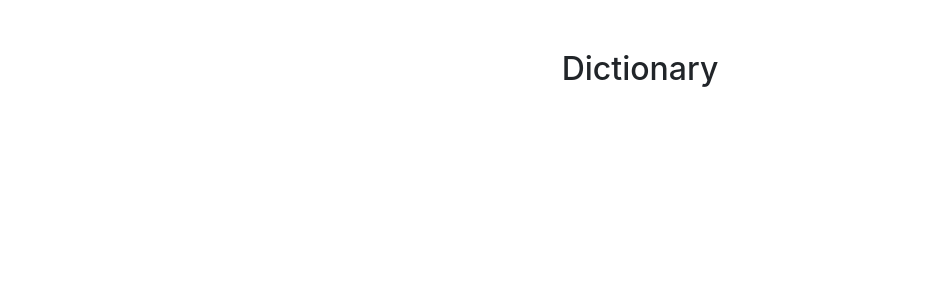
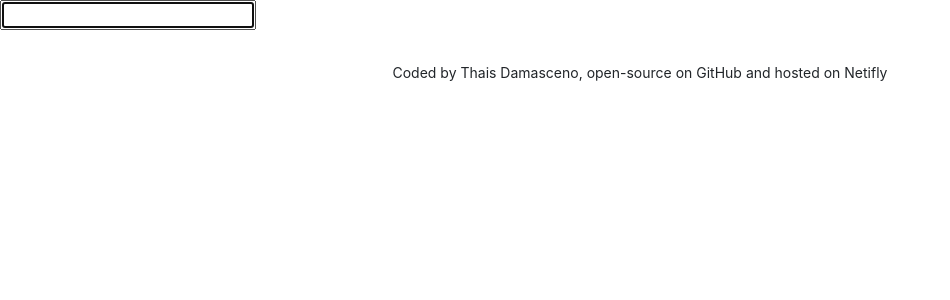
Before and after one commit to tsdamas/dictionary-react-app, a React (Create React App) app: page / in a window 1280 px wide. Shown: the top 300 px of the page, without its empty margins (0-950 px from the left). Built offline with nearby package versions, Linux system fonts and the light colour scheme.

Commit message:
Search Engine set up

```diff
--- a/src/App.css
+++ b/src/App.css
@@ -2,3 +2,8 @@
   text-align: center;
   margin: 50px auto;
 }
+
+.App-footer{
+  text-align: center;
+  margin: 30px 0;
+}
--- a/src/App.js
+++ b/src/App.js
@@ -1,14 +1,19 @@
 
 import './App.css';
+import Dictionary from "./Dictionary";
+
 
 export default function App() {
   return (
     <div className="App">
       <header className="App-header">
-       <h2>
-         Dictionary
-       </h2>
+       <Dictionary />
       </header>
+      <footer className="App-footer">
+        <small>
+          Coded by Thais Damasceno, open-source on GitHub and hosted on Netifly
+        </small>
+      </footer>
     </div>
   );
 }
--- /dev/null
+++ b/src/Dictionary.js
@@ -0,0 +1,24 @@
+import React, {useState} from "react";
+import "./Dictionary.css"
+
+export default function Dictionary(){
+
+  let [keyword, setKeyword] = useState("");
+
+  function search(event) {
+    event.preventDefault();
+    alert("Searching");
+  }
+
+  function handleKeywordChange (event){
+   setKeyword(event.target.value);
+  }
+
+  return(
+    <div className="Dictionary">
+     <form onSubmit={search}>
+       <input type="search" autoFocus={true} onChange={handleKeywordChange} />
+     </form>
+    </div>
+  )
+}
```
Also changed, not shown: src/Dictionary.css (added).
